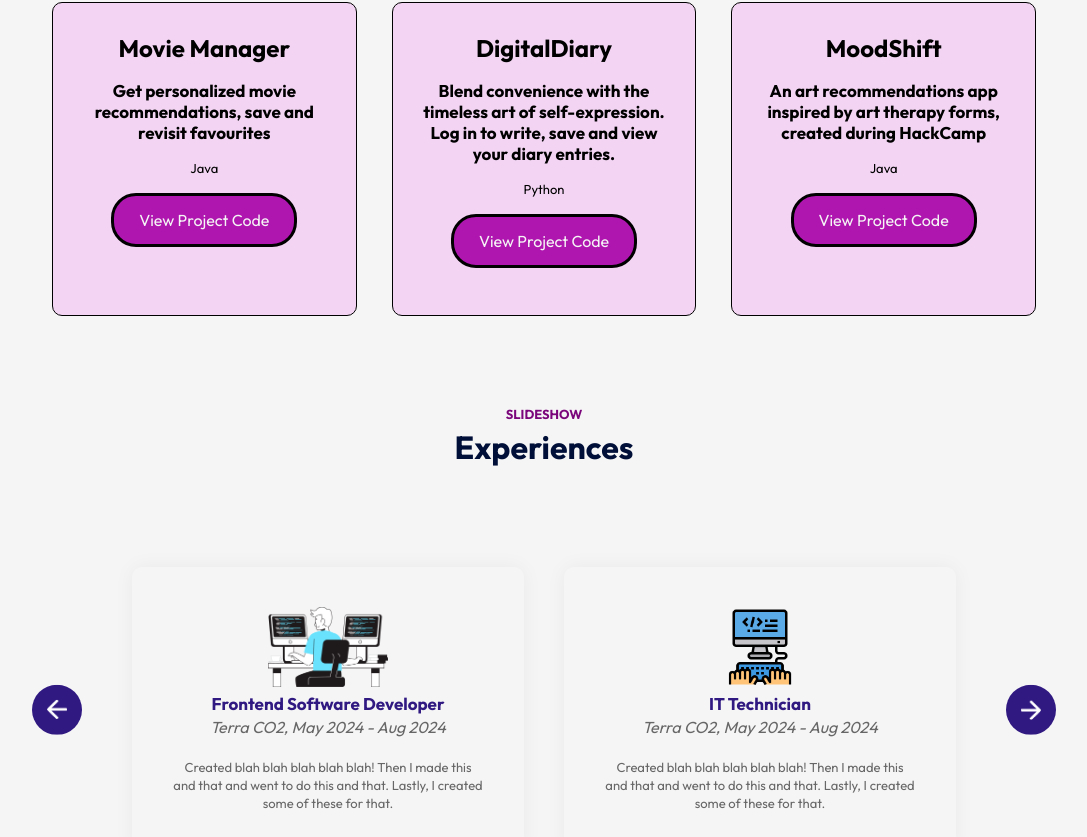
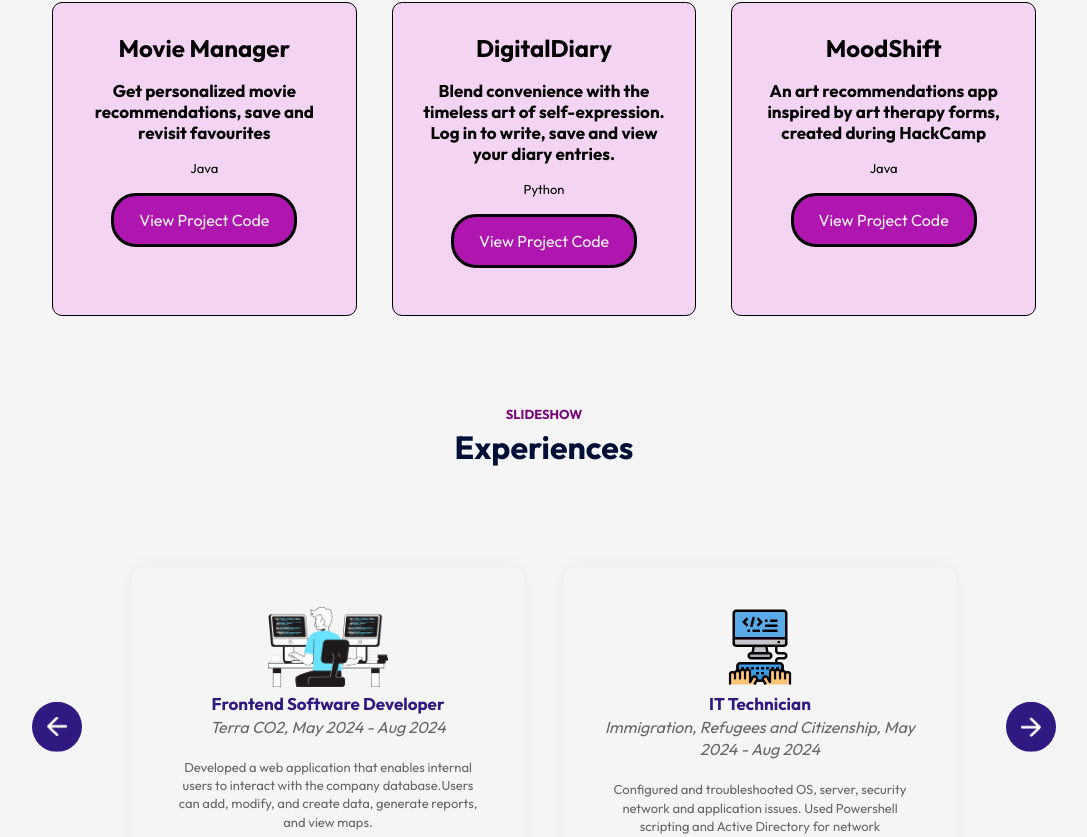
Before and after one commit to daniCodes1/daniCodes1.github.io, a React (Vite) app: page / in a window 1280 px wide. Shown: the part 1954-2791 px from the top of the page, without its empty margins (96-1183 px from the left). Built offline with nearby package versions, Linux system fonts and the light colour scheme.

Commit message:
Update and add styling to experiences

```diff
--- a/src/Components/Experiences/Experiences.css
+++ b/src/Components/Experiences/Experiences.css
@@ -39,6 +39,7 @@
   color: #676767;
   line-height: 1.4;
   text-align: center;
+  height: 320px;
 }
 .slide img {
   height: 80px;
@@ -49,3 +50,27 @@
 .exp-info h3 {
   color:#311982;
 }
+.company {
+  font-size: 13px;
+}
+
+/** MEDIA QUERY **/
+@media (max-width: 800px) {
+  .experiences {
+    padding: 0 40px;
+  }
+  .next-btn, .back-btn {
+    padding: 10px;
+    width: 35px;
+  }
+  .experiences ul li {
+    padding: 10px;
+  }
+  .slide {
+    padding: 10px;
+  }
+  .slide img {
+    width: 50px;
+    border: 3px solid #311982;
+  }
+}
--- a/src/Components/Experiences/Experiences.jsx
+++ b/src/Components/Experiences/Experiences.jsx
@@ -1,14 +1,15 @@
 import React, { useRef } from 'react'
 import './Experiences.css'
+import assistant from '../../assets/assistant.png'
+import back from '../../assets/back.png'
 import next from '../../assets/next.png'
-import back from '../../assets/back.png'
+import clothes from '../../assets/clothes.png'
+import laptop from '../../assets/laptop.png'
+import leader from '../../assets/leader.png'
 import programming from '../../assets/programming.png'
-import laptop from '../../assets/laptop.png'
+import science from '../../assets/science.png'
 import teaching from '../../assets/teaching.png'
-import science from '../../assets/science.png'
-import leader from '../../assets/leader.png'
-import clothes from '../../assets/clothes.png'
-import woker from '../../assets/worker.png'
+import worker from '../../assets/worker.png'
 
 const Experiences = () => {
   const slides = [
@@ -16,57 +17,61 @@ const Experiences = () => {
       title: 'Frontend Software Developer',
       company: 'Terra CO2',
       date: 'May 2024 - Aug 2024',
-      description: 'Created blah blah blah blah blah! Then I made this and that and went to do this and that. Lastly, I created some of these for that.',
+      description: [
+        'Developed a web application that enables internal users to interact with the company database.Users can add, modify, and create data, generate reports, and view maps.',
+        'Python, JavaScript, HTML, CSS, Flask'
+      ],
       image: programming
     },
     {
       title: 'IT Technician',
-      company: 'Terra CO2',
+      company: 'Immigration, Refugees and Citizenship',
       date: 'May 2024 - Aug 2024',
-      description: 'Created blah blah blah blah blah! Then I made this and that and went to do this and that. Lastly, I created some of these for that.',
+      description: 'Configured and troubleshooted OS, server, security network and application issues. Used Powershell scripting and Active Directory for network administration and managed all IT processes for an office with 200+ users while their IT Specialist was on leave.',
       image: laptop
     },
     {
-      title: 'Teaching Assistant',
-      company: 'Terra CO2',
-      date: 'May 2024 - Aug 2024',
-      description: 'Created blah blah blah blah blah! Then I made this and that and went to do this and that. Lastly, I created some of these for that.',
-      image: laptop
+      title: 'Undergraduate Teaching Assistant',
+      company: 'UBC',
+      date: 'Sept 2022 - May 2023',
+      description: '"Led computer science lab sessions and provided guidance on circuits and advanced logic techniques. Addressed student inquiries and offered constructive feedback during office hours to support their learning and development.',
+      image: teaching
     },
     {
       title: 'Youth Leader',
-      company: 'Terra CO2',
-      date: 'May 2024 - Aug 2024',
-      description: 'Created blah blah blah blah blah! Then I made this and that and went to do this and that. Lastly, I created some of these for that.',
-      image: laptop
+      company: 'The Arbutus Club',
+      date: 'April 2022 - Aug 2024',
+      description: 'Designed and led engaging activities for children and youth. Supervised groups during summer camp outings, ensuring adherence to camp rules and regulations while fostering a safe and enjoyable environment',
+      image: leader
     },
     {
       title: 'Instructor',
-      company: 'Terra CO2',
-      date: 'May 2024 - Aug 2024',
-      description: 'Created blah blah blah blah blah! Then I made this and that and went to do this and that. Lastly, I created some of these for that.',
-      image: laptop
+      company: 'Geering Up Engineering Outreach',
+      date: 'June 2022 - Aug 2022',
+      description: 'Taught STEM topics to over 50 children and ensured they actively participated in lessons and activities. Produced 14 structured lessons plans catering to different themes targeting diverse learning goals',
+      image: science
     },
     {
       title: 'Student Assistant',
-      company: 'Terra CO2',
-      date: 'May 2024 - Aug 2024',
-      description: 'Created blah blah blah blah blah! Then I made this and that and went to do this and that. Lastly, I created some of these for that.',
-      image: laptop
+      company: 'Burnaby School District',
+      date: 'June 2020 - Aug 2021',
+      description: 'Worked full-time for two summers to enhance safety measures for students at the start of the pandemic. Resolved health regulation issues as well as completed administrative tasks such as processing withdrawals and answering phone calls.',
+      image: assistant
     },
     {
       title: 'Brand Ambassador',
-      company: 'Terra CO2',
-      date: 'May 2024 - Aug 2024',
-      description: 'Created blah blah blah blah blah! Then I made this and that and went to do this and that. Lastly, I created some of these for that.',
-      image: laptop
+      company: 'American Eagle Outfitters',
+      date: 'Sept 2019 - Nov 2021',
+      description: 'Drove sales by actively engaging with customers to understand their needs. Provided detailed product information, assisted with selections, and efficiently managed cash registers and fitting rooms.',
+      image: clothes
+
     },
     {
       title: 'Cast Member',
-      company: 'Terra CO2',
-      date: 'May 2024 - Aug 2024',
-      description: 'Created blah blah blah blah blah! Then I made this and that and went to do this and that. Lastly, I created some of these for that.',
-      image: laptop
+      company: 'Cineplex Entertainment',
+      date: 'June 2018 - Sept 2019',
+      description: 'Organized and led birthday parties based on participant preferences. Prepared and served hot food, popcorn and Starbucks drinks. Operated and cleaned the frozen yourt machines and other equipment',
+      image: worker
     },
   ]
   const slider = useRef();
@@ -100,7 +105,14 @@ const Experiences = () => {
                   <span><i>{slide.company}, {slide.date}</i></span>
                 </div>
               </div>
-              <p>{slide.description}</p>
+              <p>{Array.isArray(slide.description)
+                    ? slide.description.map((line, idx) => (
+                        <span key={idx}>
+                          {line}
+                          {idx < slide.description.length - 1 && <><br /><br /></>}
+                        </span>
+                      ))
+                    : slide.description}</p>
             </div>
           </li>
         ))}
--- a/src/Components/Hero/Hero.jsx
+++ b/src/Components/Hero/Hero.jsx
@@ -8,7 +8,7 @@ const Hero = () => {
     <div className='hero container'>
       <div className='hero-title'>
         <h1>Welcome to my personal website</h1>
-        <p>I am a third year UBC computer science student </p>
+        <p>I am a third year UBC computer science student :)</p>
         <Link to='about' smooth={true} offset={-100} duration={500}
           className='btn'>Learn more <img src={arrow} alt="" /></Link>
       </div>
```
